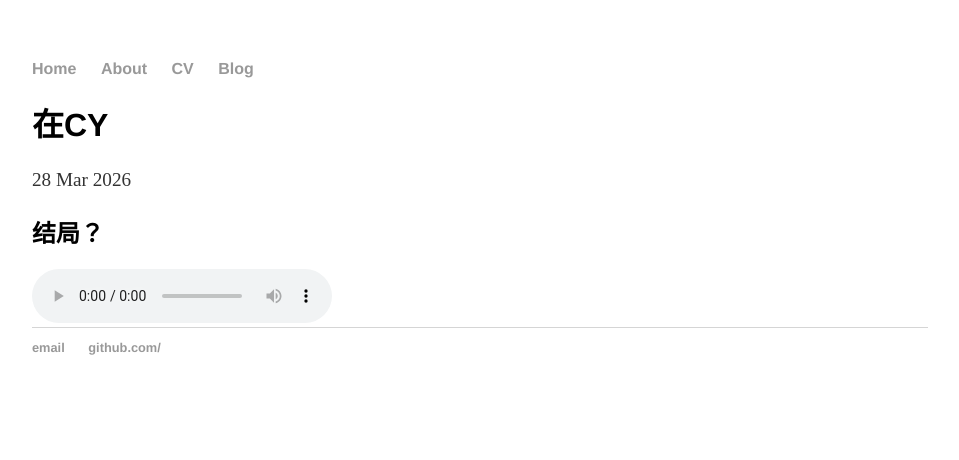
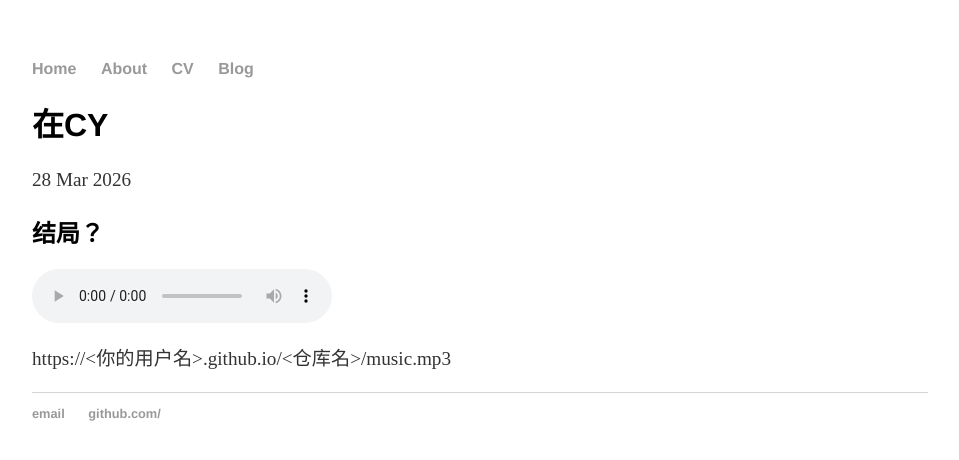
Before and after one commit to kaiagss/kaiagss.github.io, a Jekyll site: the page built from _posts/2026-03-28-Yan-site-launched.md, in a window 1280 px wide. Shown: the top 460 px of the page, without its empty margins (160-1119 px from the left). Built offline with Jekyll 4.4.1, drawn with Linux system fonts in a browser that asks for light colours; part of the change alters nothing that is shown.

Commit message:
Update 2026-03-28-Yan-site-launched.md

```diff
--- a/_posts/2026-03-28-Yan-site-launched.md
+++ b/_posts/2026-03-28-Yan-site-launched.md
@@ -11,3 +11,5 @@ date: 2026-03-28
   <source src="你的音乐文件RAW链接.mp3" type="audio/mpeg">
   您的浏览器不支持音频元素。
 </audio>
+
+https://<你的用户名>.github.io/<仓库名>/music.mp3
```
